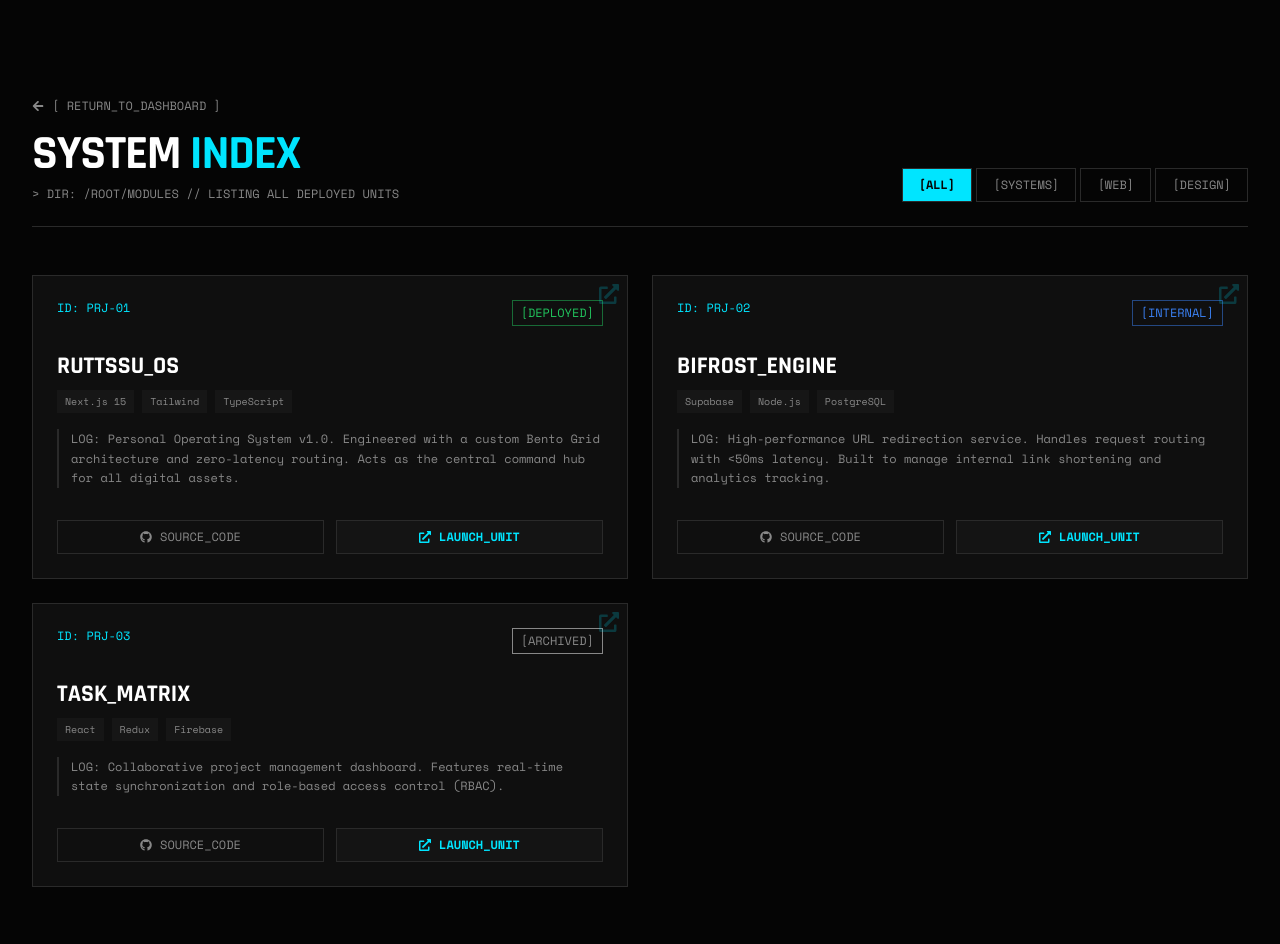
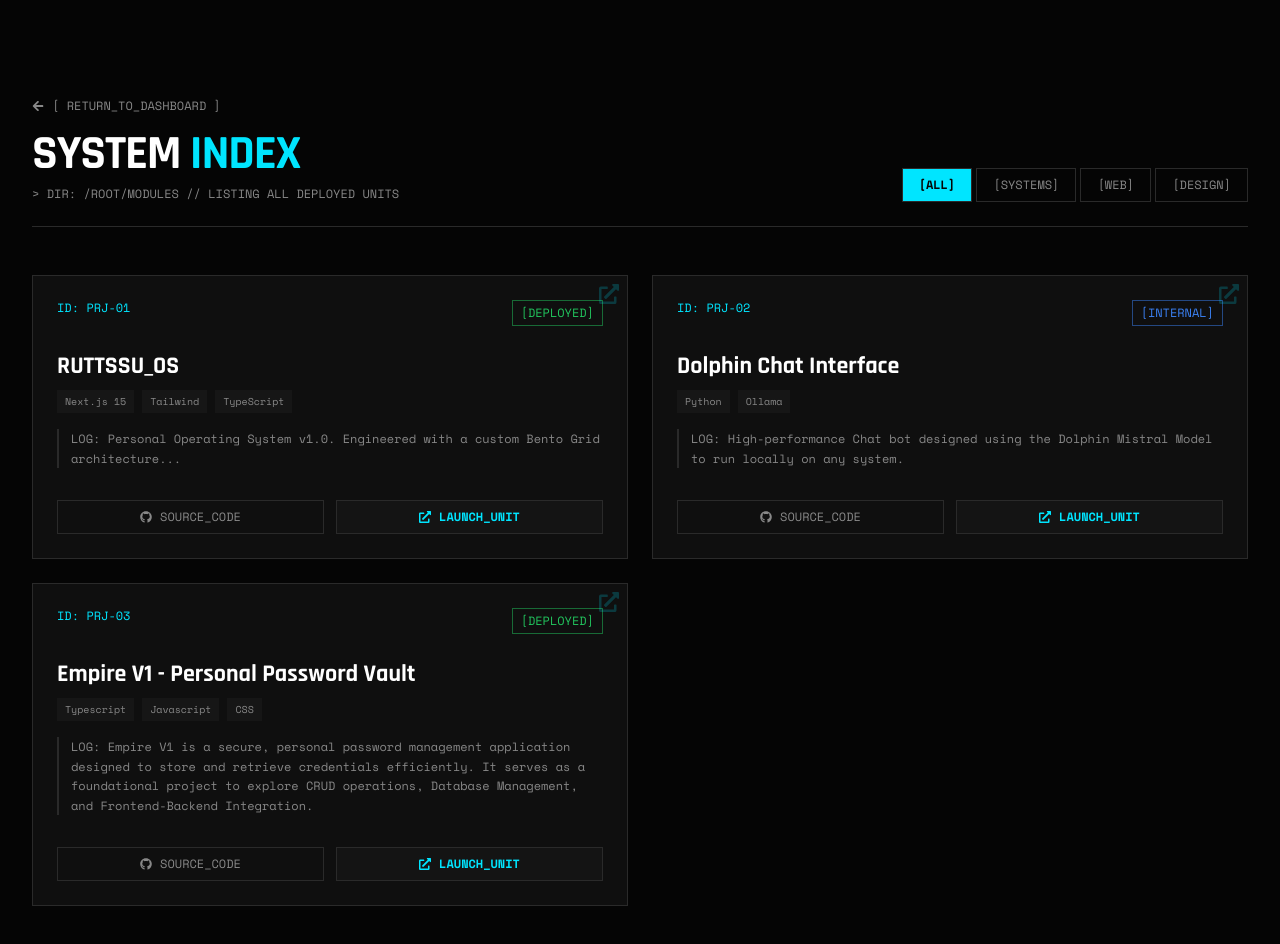
Before and after one commit to ntjrrvarma/ruttssu-core, a Next.js app: page /projects in a window 1280 px wide. Shown: the top 944 px of the page. Built offline with nearby package versions, Linux system fonts and the light colour scheme.

Commit message:
github links updated

```diff
--- a/app/connect/page.tsx
+++ b/app/connect/page.tsx
@@ -98,8 +98,9 @@ export default function Connect() {
             </a>
 
             {/* GitHub (Assuming placeholder or if you have one) */}
+            {/* GitHub Signal Channel */}
 <a
-              href="https://github.com/ntjrrvarma"
+  href="https://github.com/ntjrrvarma"  // <--- UPDATE THIS LINK
   target="_blank"
   rel="noopener noreferrer"
   className="flex items-center justify-between p-4 border border-brand-steel bg-brand-void/50 hover:border-brand-cyan hover:bg-brand-steel/20 transition-all group/link"
@@ -108,7 +109,7 @@ export default function Connect() {
     <FaGithub className="text-2xl text-brand-muted group-hover/link:text-brand-cyan transition-colors" />
     <div>
       <div className="text-xs font-mono text-brand-muted">GITHUB_REPO</div>
-                  <div className="text-sm font-bold text-white">/rahulnr</div>
+      <div className="text-sm font-bold text-white">/ntjrrvarma</div> {/* <--- UPDATE THIS TEXT */}
     </div>
   </div>
   <div className="text-brand-cyan opacity-0 group-hover/link:opacity-100 transition-opacity">
--- a/app/projects/page.tsx
+++ b/app/projects/page.tsx
@@ -9,26 +9,27 @@ const PROJECTS = [
     category: "SYSTEM",
     status: "DEPLOYED",
     tech: ["Next.js 15", "Tailwind", "TypeScript"],
-    desc: "LOG: Personal Operating System v1.0. Engineered with a custom Bento Grid architecture and zero-latency routing. Acts as the central command hub for all digital assets.",
-    links: { demo: "https://ruttssu-core.vercel.app", repo: "https://github.com/rahulnr/ruttssu-core" }
+    desc: "LOG: Personal Operating System v1.0. Engineered with a custom Bento Grid architecture...",
+    // UPDATE THE REPO LINK BELOW:
+    links: { demo: "https://ruttssu-core.vercel.app", repo: "https://github.com/ntjrrvarma/ruttssu-core" }
   },
   {
     id: "02",
-    title: "BIFROST_ENGINE",
+    title: "Dolphin Chat Interface",
     category: "BACKEND",
     status: "INTERNAL",
-    tech: ["Supabase", "Node.js", "PostgreSQL"],
-    desc: "LOG: High-performance URL redirection service. Handles request routing with <50ms latency. Built to manage internal link shortening and analytics tracking.",
-    links: { demo: "#", repo: "#" }
+    tech: ["Python","Ollama"],
+    desc: "LOG: High-performance Chat bot designed using the Dolphin Mistral Model to run locally on any system.",
+    links: {  repo: "https://github.com/ntjrrvarma/Dolphin-talks" }
   },
   {
     id: "03",
-    title: "TASK_MATRIX",
+    title: "Empire V1 - Personal Password Vault",
     category: "WEB_APP",
-    status: "ARCHIVED",
-    tech: ["React", "Redux", "Firebase"],
-    desc: "LOG: Collaborative project management dashboard. Features real-time state synchronization and role-based access control (RBAC).",
-    links: { demo: "#", repo: "#" }
+    status: "DEPLOYED",
+    tech: ["Typescript", "Javascript", "CSS"],
+    desc: "LOG: Empire V1 is a secure, personal password management application designed to store and retrieve credentials efficiently. It serves as a foundational project to explore CRUD operations, Database Management, and Frontend-Backend Integration.",
+    links: { demo: "https://empire-v1-rsv.vercel.app/", repo: "https://github.com/ntjrrvarma/empire-v1" }
   }
 ];
 
```
Lines whose indentation alone changed are shown as unchanged.
